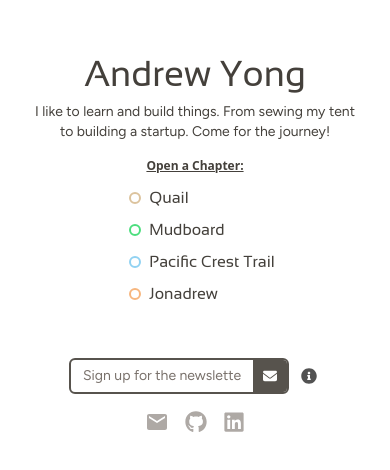
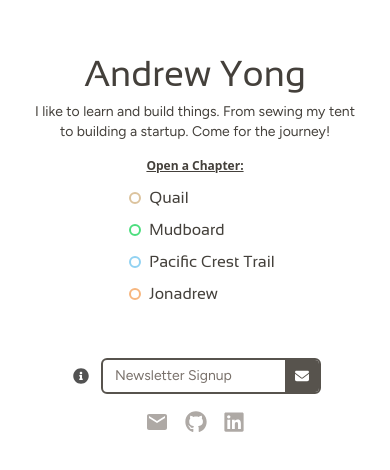
Before and after one commit to andrwyoung/portfolio, a Next.js app: page / in a window 390 px wide. Shown: the part 176-646 px from the top of the page. Built offline with nearby package versions, Linux system fonts and the light colour scheme; a web font is replaced by a local one.

Commit message:
better mobile

```diff
--- a/components/newsletter-info.tsx
+++ b/components/newsletter-info.tsx
@@ -36,7 +36,7 @@ export default function NewsletterInfo() {
               side="top"
               sideOffset={4}
               asChild
-              className="z-50"
+              className="z-50 hidden sm:block "
             >
               <motion.div
                 initial={{ opacity: 0, scale: 0.95, y: 5 }}
--- a/components/newsletter.tsx
+++ b/components/newsletter.tsx
@@ -86,6 +86,7 @@ export function NewsletterForm() {
         >
           Enter your email to subscribe to the newsletter
         </label>
+        <NewsletterInfo />
 
         <form
           onSubmit={handleSubmit}
@@ -100,7 +101,7 @@ export function NewsletterForm() {
               setEmail(e.target.value);
               setStatus("idle");
             }}
-            placeholder="Sign up for the newsletter"
+            placeholder="Newsletter Signup"
             className={` py-1.5 px-3 text-sm rounded-l-md
             focus:outline-none transition-all duration-200 placeholder:text-stone-500`}
             aria-invalid={status === "error"}
@@ -125,7 +126,6 @@ export function NewsletterForm() {
             <FaEnvelope />
           </button>
         </form>
-        <NewsletterInfo />
       </div>
       {(status === "success" || status === "error") && (
         <p
--- a/components/subtitle-tooltip.tsx
+++ b/components/subtitle-tooltip.tsx
@@ -40,7 +40,7 @@ export default function SubtitleTooltip({
               side="left"
               sideOffset={8}
               asChild
-              className="z-50"
+              className="z-50 hidden sm:block"
             >
               <motion.div
                 initial={{ opacity: 0, scale: 0.95, x: -5 }}
```
